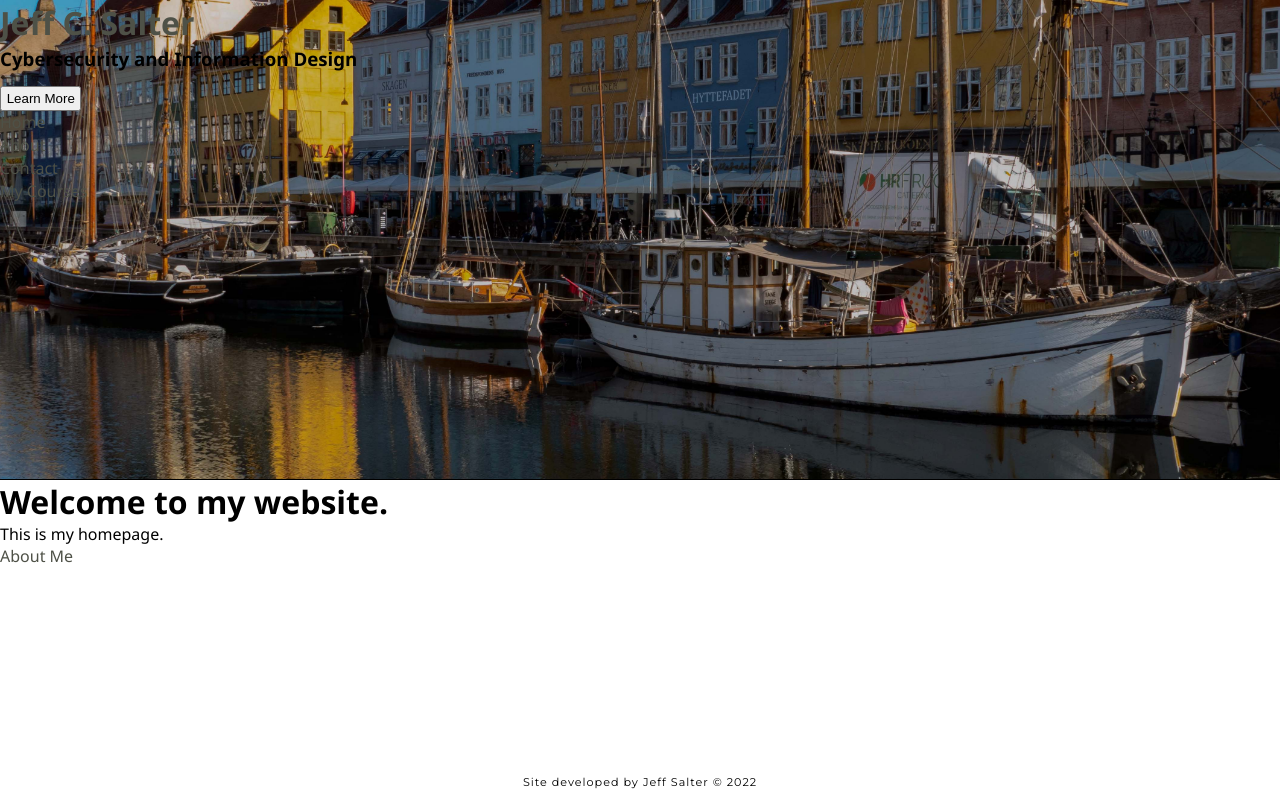
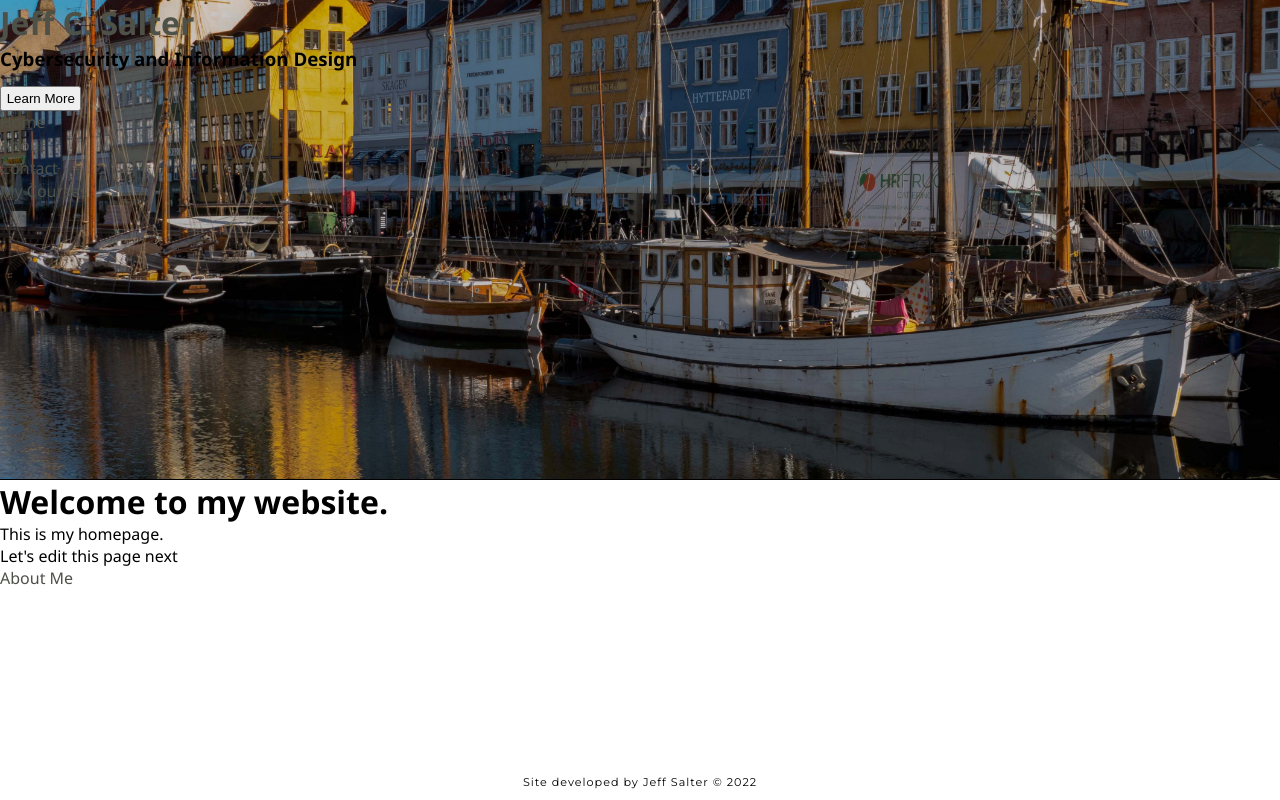
Before and after one commit to Goldfinger63/salter-02, a Gatsby site: page / in a window 1280 px wide. Built offline with nearby package versions, Linux system fonts and the light colour scheme; Gatsby itself is replaced by a stand-in of ours.

Commit message:
index.js update

```diff
--- a/src/pages/index.js
+++ b/src/pages/index.js
@@ -11,6 +11,7 @@ const IndexPage = () => {
       <title>Jeff C. Salter</title>
       <h1>Welcome to my website.</h1>
       <p>This is my homepage.</p>
+      <p>Let's edit this page next</p>
       <Link to="/about">About Me</Link>
     </main>
     </Layout>
```
